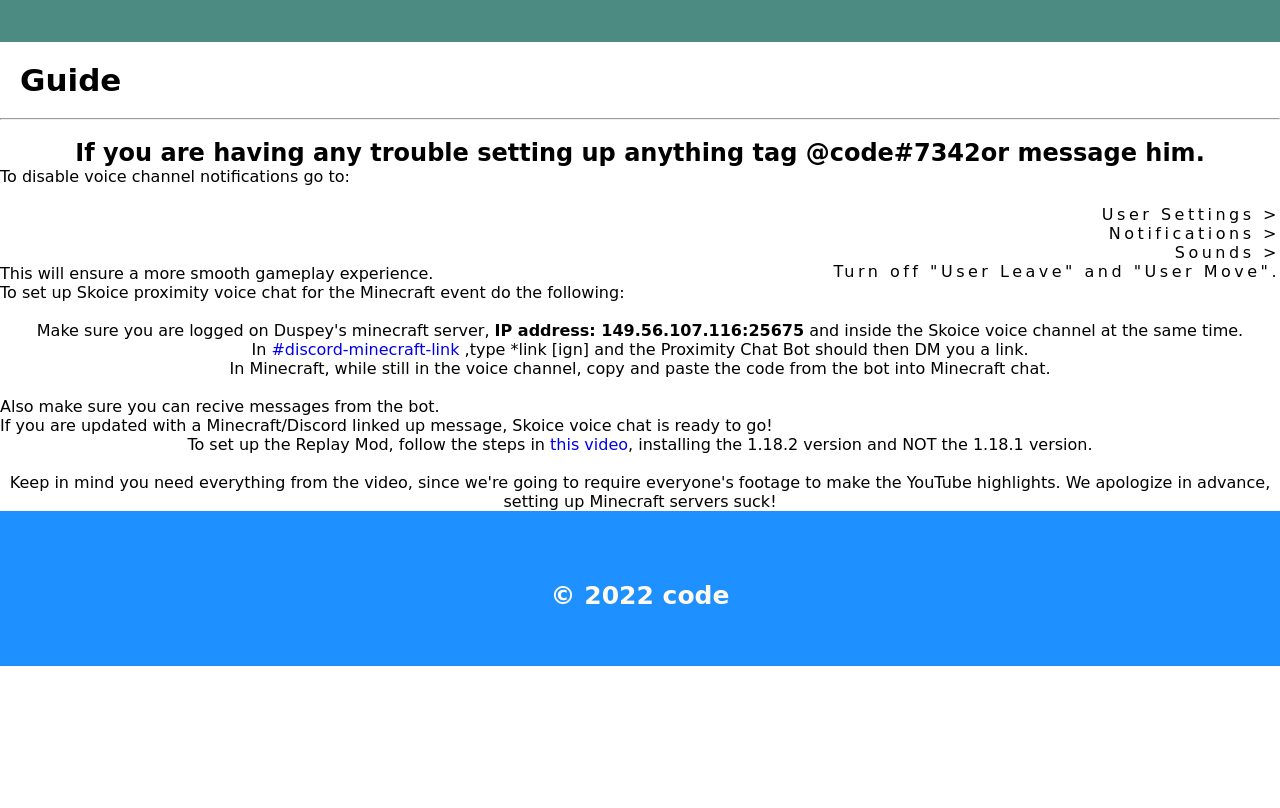
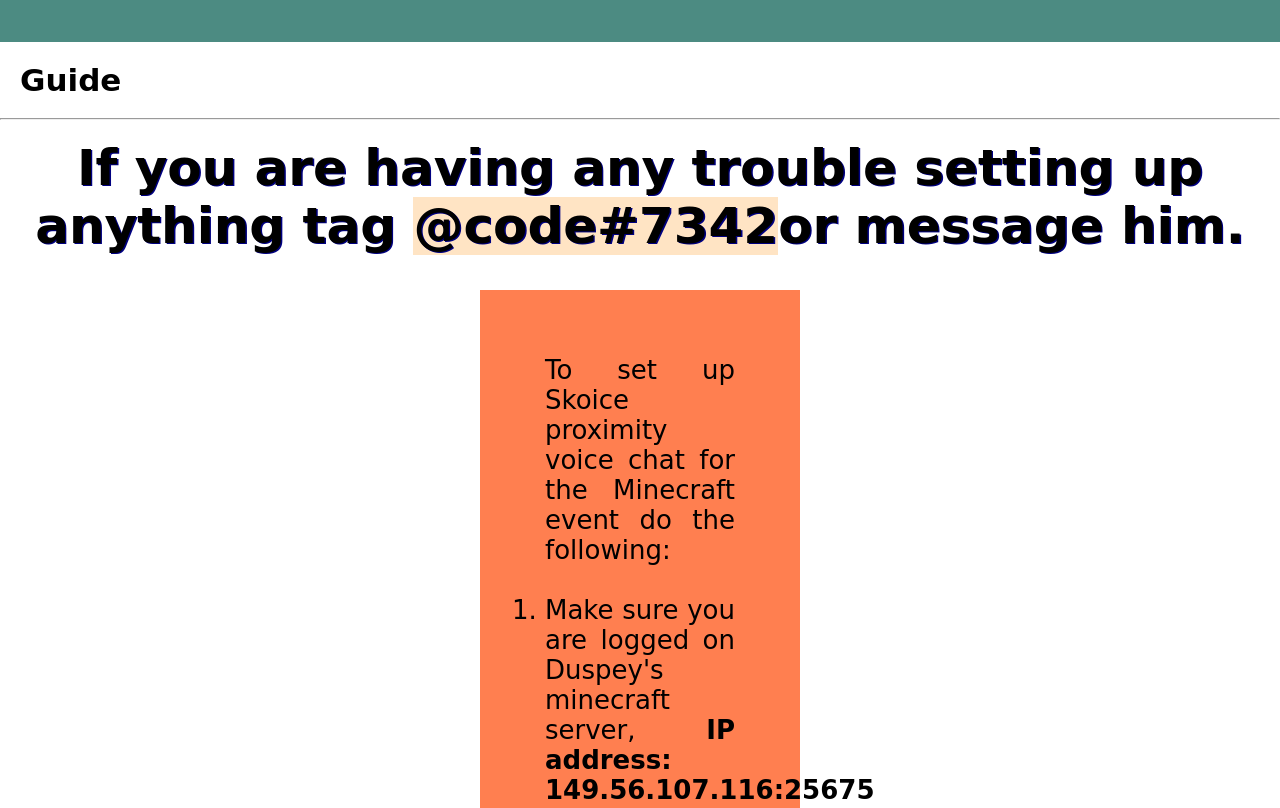
Before and after one commit to IDKH-code/minecraft, a plain HTML site: page index.html in a window 1280 px wide. Shown: the part 4680-5488 px from the top of the page. Before the commit the page ends 5346 px from the top, so only its background shows below. Drawn offline with Linux system fonts and the light colour scheme; a web font is replaced by a local one.

Commit message:
Update style.css

```diff
--- a/style.css
+++ b/style.css
@@ -36,7 +36,7 @@
     color: #fff;
 }
 
-ul{
+nav ul{
     width: 100%;
     height: 40px;
     text-align: right;
@@ -123,7 +123,7 @@
 }
 
 .about-p a{
-    color:mediumpurple
+    color:mediumpurple;
 }
 
 .rule{
@@ -178,7 +178,7 @@
 
 .seccul{
     padding: 50px;
-    background-image: linear-gradient(#8436AE, #B757C3, #B757C3, #8436AE)
+    background-image: linear-gradient(#8436AE, #B757C3, #B757C3, #8436AE);
 }
 
 footer{
@@ -195,3 +195,34 @@
     position: relative;
     top: 45%;
 }
+
+section h1{
+    font-size: 50px;
+    text-shadow: 1.4px 1.4px navy;
+}
+
+.dc{
+    background-color: bisque;
+}
+
+.sync, .dvc, .rmd{
+    text-align: justify;
+    background-color: coral;
+    width: 25%;
+    margin: 35px;
+    padding: 65px;
+    font-size: 26px;
+}
+
+div{
+    display: inline-block;
+    height: auto;
+}
+
+.sync a{
+    color: #fff;
+}
+
+.rmd a {
+    color: #fff;
+}
```
